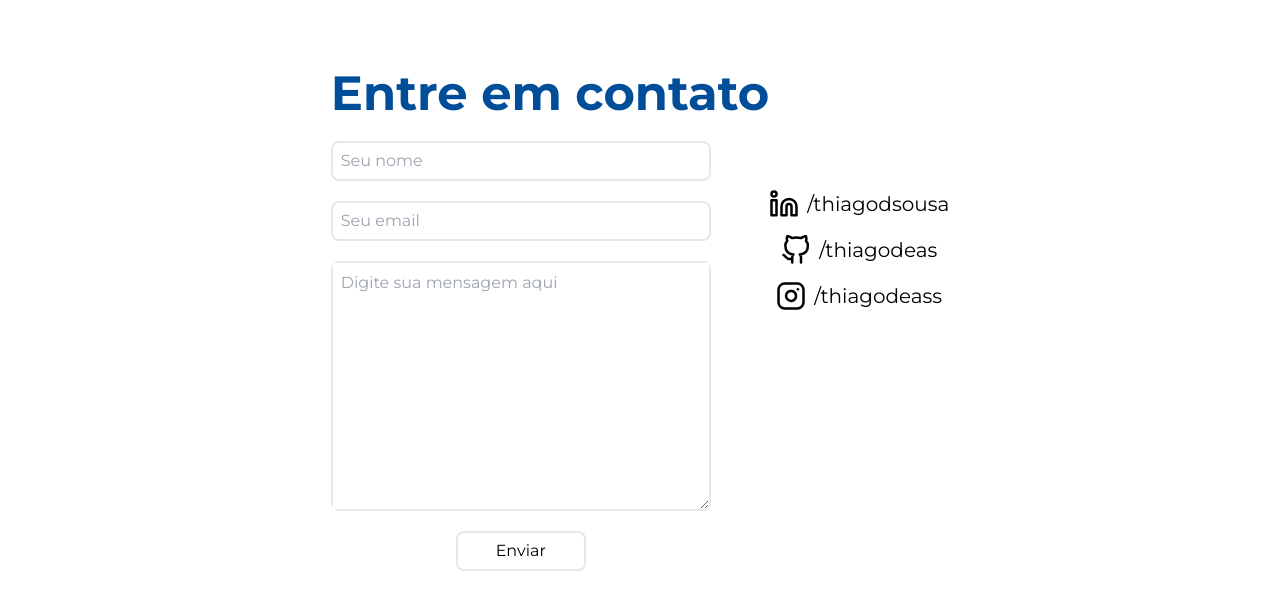
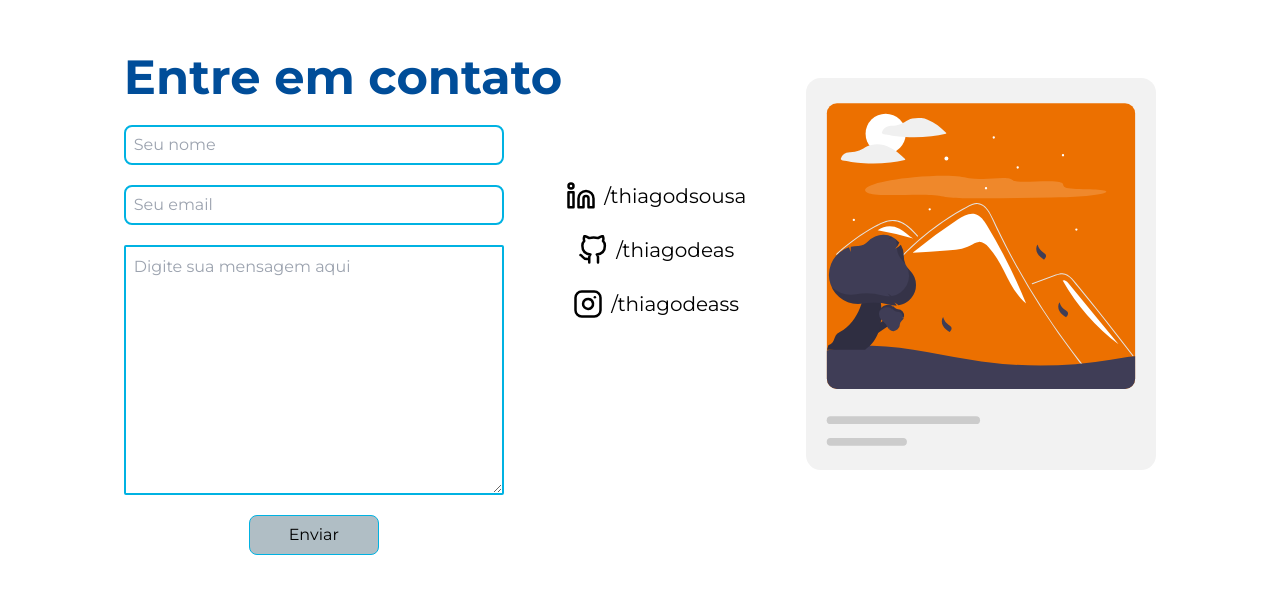
Before and after one commit to thiagodeas/portfolio, a Next.js app: page / in a window 1280 px wide. Shown: the part 3390-4000 px from the top of the page. Built offline with nearby package versions, Linux system fonts and the light colour scheme; no server answers.

Commit message:
adicionando imagens e alterando algumas cores

```diff
--- a/src/components/Card.tsx
+++ b/src/components/Card.tsx
@@ -6,7 +6,6 @@ export interface CardProps {
   html_url: string;
   languages?: string[];
 }
-
 export const Card = ({ name, description, html_url, languages }: CardProps) => {
   return (
     <div className="flex flex-col items-center">
--- a/src/components/ContactForm.tsx
+++ b/src/components/ContactForm.tsx
@@ -24,7 +24,7 @@ export const ContactForm = () => {
 
   return (
     <form onSubmit={handleSubmit} className="flex flex-col items-center justify-start gap-y-5">
-      <div className="flex items-center border-2 h-10 w-[380px] rounded-lg p-2">
+      <div className="flex items-center border-2 border-turq-blue h-10 w-[380px] rounded-lg p-2">
         <label htmlFor="name" />
         <input
         className="w-full outline-none"
@@ -36,7 +36,7 @@ export const ContactForm = () => {
         onChange={handleChange}
         />
       </div>
-      <div className="flex items-center border-2 h-10 w-[380px] rounded-lg p-2">
+      <div className="flex items-center border-2 border-turq-blue h-10 w-[380px] rounded-lg p-2">
         <label htmlFor="email" />
         <input
         className="w-full outline-none"
@@ -48,7 +48,7 @@ export const ContactForm = () => {
         onChange={handleChange}
         />
       </div>
-      <div className="flex items-center border-2 h-[250px] w-[380px] rounded-lg">
+      <div className="flex items-center border-2 border-turq-blue h-[250px] w-[380px] rounded-sm">
         <label htmlFor="message" />
         <textarea
         className="w-full h-full flex p-2 outline-none"
@@ -59,7 +59,7 @@ export const ContactForm = () => {
         onChange={handleChange}
         />
       </div>
-      <button type="submit" className="flex items-center justify-center text-center border-2 h-10 w-[130px] rounded-lg p-2">Enviar</button>
+      <button type="submit" className="flex items-center justify-center text-center border-[1px] border-turq-blue h-10 w-[130px] rounded-lg p-2 bg-med-gray hover:bg-primary-blue hover:text-light-coral transition-all ease-in-out duration-700">Enviar</button>
     </form>
   )
 }
--- a/src/components/ContactSection.tsx
+++ b/src/components/ContactSection.tsx
@@ -1,29 +1,35 @@
+import Image from "next/image";
 import { ContactForm } from "./ContactForm"
 import { FiGithub, FiInstagram, FiLinkedin } from "react-icons/fi";
 
 export const ContactSection = () => {
   return (
     <section id="contato" className="w-full min-h-screen flex justify-center items-center">
-      <div className="mt-32 flex items-start justify-center flex-col">
+      <div className="mt-24 flex items-start justify-center flex-col">
         <h2 className="text-title font-bold text-primary-blue pb-3">Entre em contato</h2>
         <ContactForm />
       </div>
         <div className="flex flex-col justify-center items-center gap-4">
-            <a href="https://www.linkedin.com/in/thiagodsousa/" target="_blank" rel="noopener noreferrer" className="flex items-center justify-center gap-x-2">
+            <a href="https://www.linkedin.com/in/thiagodsousa/" target="_blank" rel="noopener noreferrer" className="flex items-center justify-center gap-x-2 rounded-lg p-1 hover:bg-primary-blue hover:text-light-coral transition-all ease-in-out duration-700">
               <FiLinkedin className="text-3xl" />
               <span className="text-xl">/thiagodsousa</span>
             </a>
-          <a href="https://github.com/thiagodeas" target="_blank" rel="noopener noreferrer" className="flex items-center justify-center gap-x-2">
+          <a href="https://github.com/thiagodeas" target="_blank" rel="noopener noreferrer" className="flex items-center justify-center gap-x-2 rounded-lg p-1 hover:bg-primary-blue hover:text-light-coral transition-all ease-in-out duration-700">
             <FiGithub className="text-3xl" />
             <span className="text-xl">/thiagodeas</span>
           </a>
-          <a href="https://www.instagram.com/thiagodeass/" target="_blank" rel="noopener noreferrer" className="flex items-center justify-center gap-x-2">
+          <a href="https://www.instagram.com/thiagodeass/" target="_blank" rel="noopener noreferrer" className="flex items-center justify-center gap-x-2 rounded-lg p-1 hover:bg-primary-blue hover:text-light-coral transition-all ease-in-out duration-700">
             <FiInstagram className="text-3xl" />
             <span className="text-xl">/thiagodeass</span>
           </a>
         </div>
-
-
+        <Image
+        src="/assets/contact-illustration.svg"
+        alt="contact-illustration"
+        height={300}
+        width={350}
+        className="flex items-center justify-center mt-12 ml-14"
+        />
     </section>
   )
 }
```
Also changed, not shown: public/assets/artmuseum.svg (deleted), public/assets/contact-illustration.svg (renamed from public/assets/wallpapr.svg).
